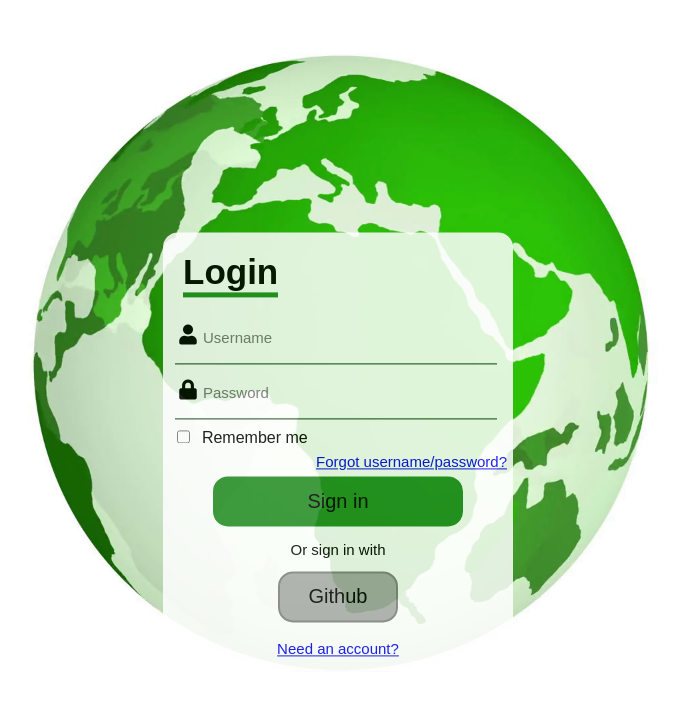
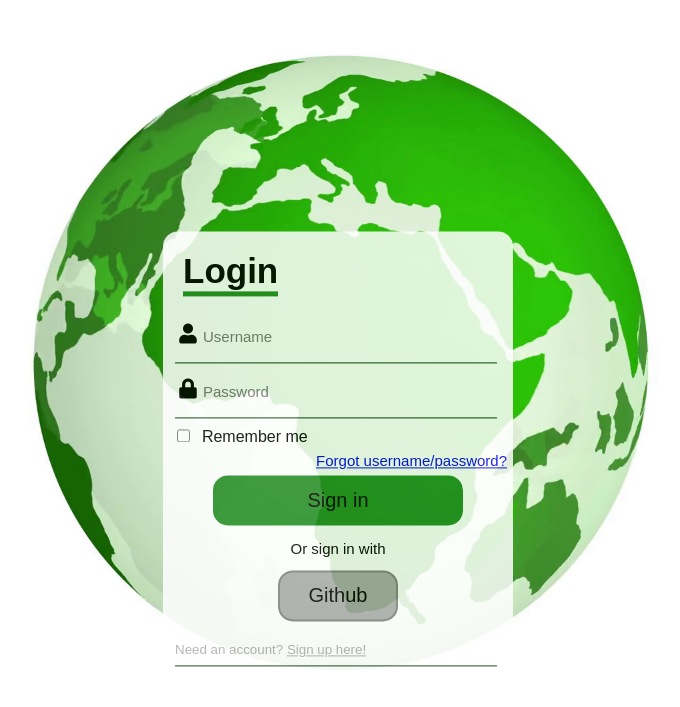
Before and after one commit to OneOneFour/ICHack19, a Flask app: page /login in a window 1280 px wide. Shown: the top 707 px of the page, without its empty margins (302-982 px from the left). Run offline with Flask 2, Linux system fonts and the light colour scheme; some libraries are stand-ins or nearby versions.

Commit message:
spruce up the muted textbox

```diff
--- a/backend/static/style.css
+++ b/backend/static/style.css
@@ -117,3 +117,11 @@ body{
     margin-bottom: 10px;
     padding: 3px;
 }
+.muted{
+    font-size: 10pt;
+    color:#aaa;
+}
+.muted a{
+    font-size: 10pt;
+    color:#aaa;
+}
--- a/backend/templates/auth_style.html
+++ b/backend/templates/auth_style.html
@@ -2,7 +2,7 @@
 <html lang="en">
 <head>
     <meta charset="UTF-8">
-    <title>signup</title>
+    <title>{{ title }}</title>
     <link rel="stylesheet" href="{{ url_for('static', filename = 'style.css') }}">
     <link rel="stylesheet" href="https://use.fontawesome.com/releases/v5.6.3/css/all.css"
           integrity="sha384-UHRtZLI+pbxtHCWp1t77Bi1L4ZtiqrqD80Kn4Z8NTSRyMA2Fd33n5dQ8lWUE00s/" crossorigin="anonymous">
--- a/backend/templates/login.html
+++ b/backend/templates/login.html
@@ -37,8 +37,8 @@
 {#    <div class="clear"></div>#}
 {#    </div>#}
 
-    <div class="text-bot" >
-        <a href = "#"> Need an account? </a>
+    <div class="muted textbox" >
+       Need an account? <a href = "{{ url_for("signup") }}"> Sign up here! </a>
     </div>
 
 {% endblock %}
--- a/backend/templates/signup.html
+++ b/backend/templates/signup.html
@@ -31,9 +31,9 @@
                 <i class="fas fa-lock"></i>
                 <input type="password" name="confirm_password" placeholder="Confirm Password" required="required"/>
             </div>
-
-
             <input type="submit" class="btn" value="Sign up">
         </form>
-
+        <div class="muted textbox">
+            <p>Have an account already? <a href="{{ url_for('login') }}">Login here</a></p>
+        </div>
 {% endblock %}
--- a/backend/views.py
+++ b/backend/views.py
@@ -11,9 +11,6 @@ github_blueprint = make_github_blueprint(client_id='b7fe8aa6299d7d8aa187',
                                          client_secret='935f2cf040042bdea0a5f70d525e21bcc8b92b6a')
 
 app.register_blueprint(github_blueprint, url_prefix='/github_login')
-
-
-
 
 
 @app.route('/foods')
@@ -104,7 +101,7 @@ def set_food():
 
 
 @app.route('/login', methods=["POST", "GET"])
-def show_login():
+def login():
     if current_user.is_authenticated:
         return redirect(url_for('index'))
     if request.method == 'POST':
@@ -114,11 +111,11 @@ def show_login():
             return redirect('login')
         login_user(user)
         return redirect(url_for('index'))
-    return render_template("login.html")
+    return render_template("login.html", title="Login")
 
 
 @app.route("/signup", methods=["POST", "GET"])
-def signup_user():
+def signup():
     if current_user.is_authenticated:
         return redirect(url_for("index"))
     if request.method == 'POST':
@@ -135,9 +132,11 @@ def signup_user():
                         first_name=request.form['first_name'], last_name=request.form['last_name'])
         new_user.set_password(request.form['password'])
         new_user.save()
+        remember_me = bool(request.form['rememberme'])
         login_user(new_user)
-        return redirect(url_for('index'))
-    return render_template("signup.html")
+        return redirect(url_for('index'), remember_me)
+    return render_template("signup.html", title="Signup")
+
 
 @app.route('/github')
 def github_login():
@@ -147,9 +146,9 @@ def github_login():
     account_info = github.get('/user')
 
     if account_info.ok:
-        #account_info_json = account_info.json()
+        # account_info_json = account_info.json()
 
-        #return '<h1>Your Github name is {}'.format(account_info_json['login'])
+        # return '<h1>Your Github name is {}'.format(account_info_json['login'])
         return redirect(url_for('index'))
 
     return '<h1>Request failed!</h1>'
```
